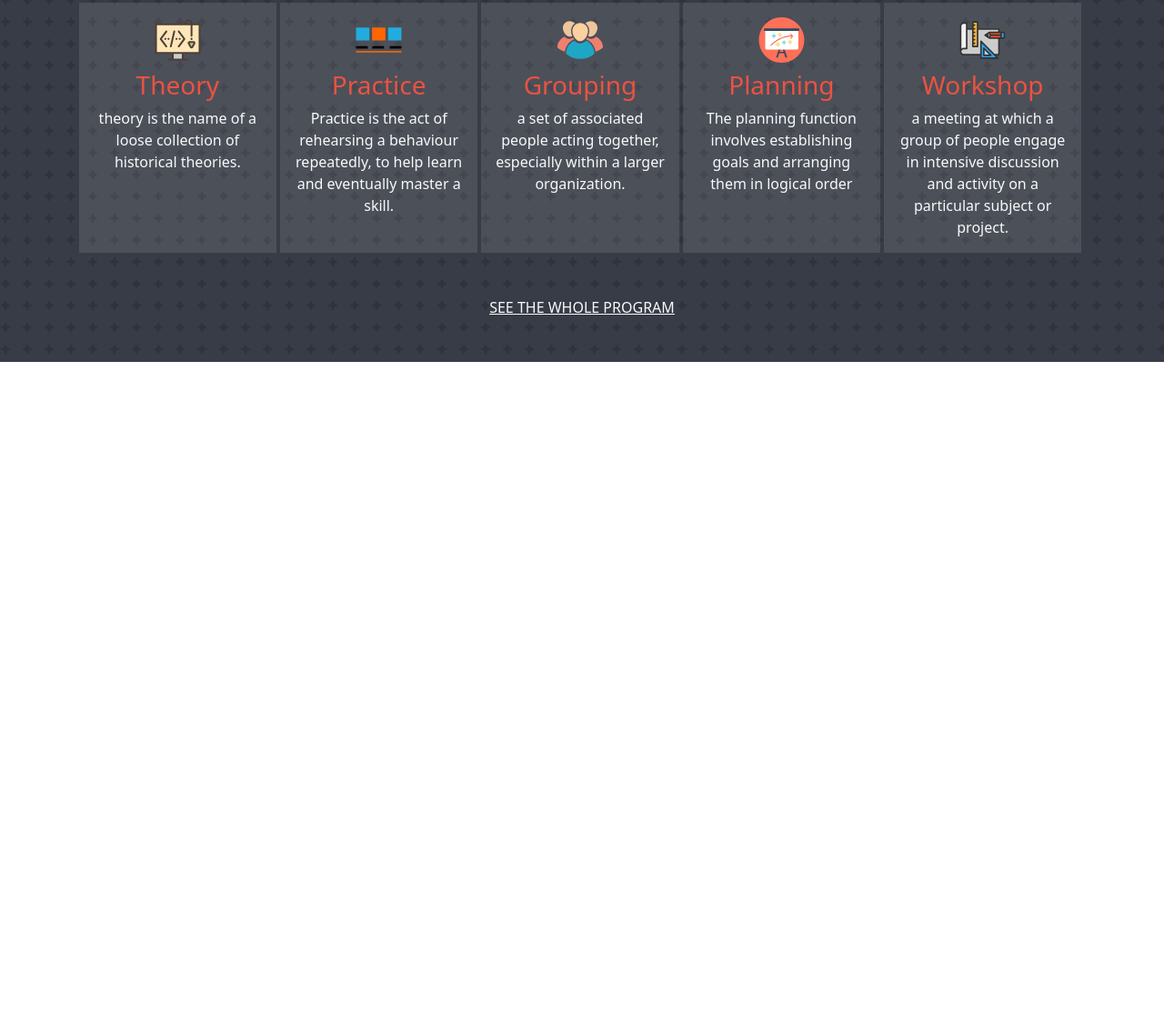
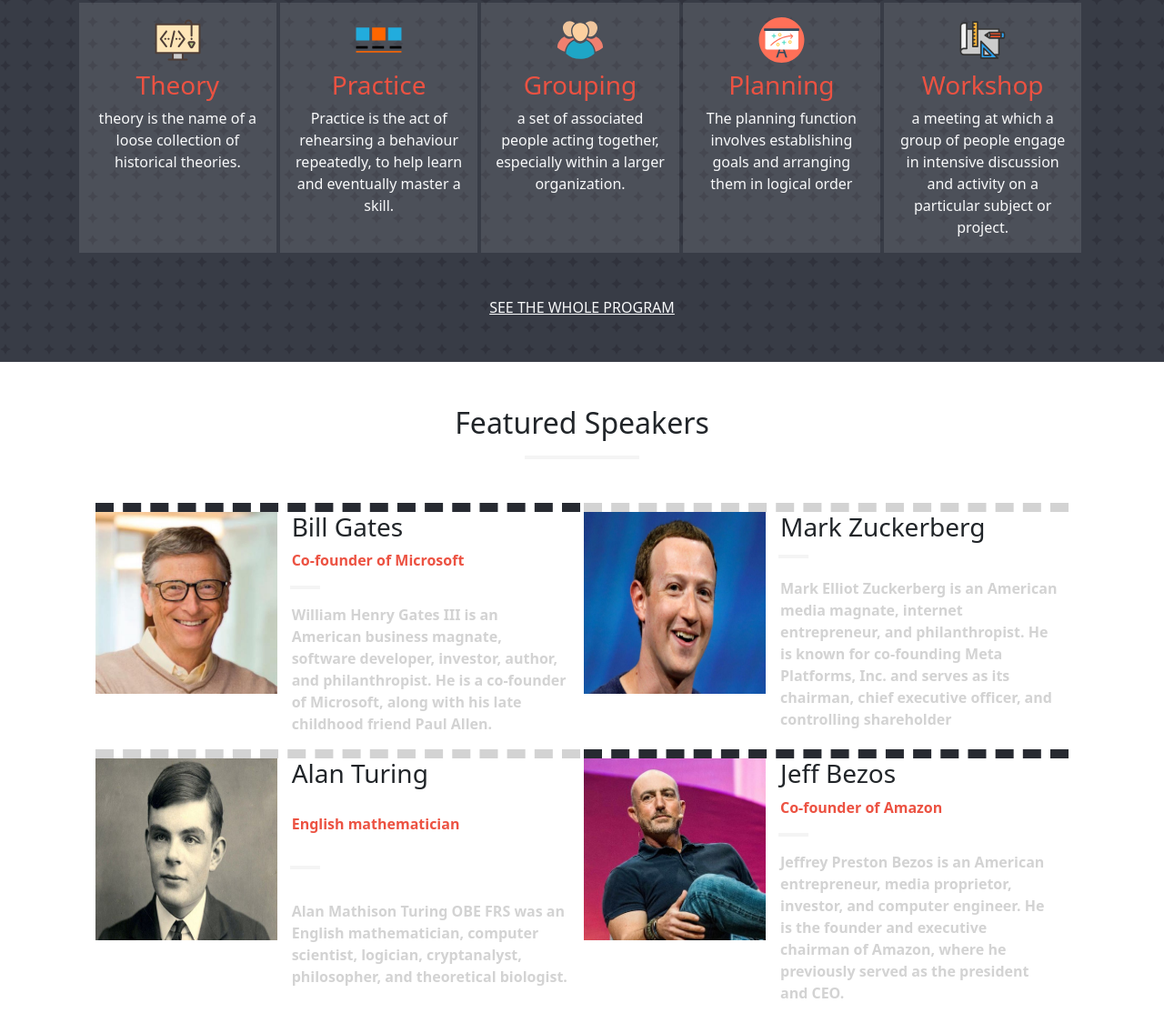
Before and after one commit to abdessalem1998/Capstone-project-module-1, a website: page index.html in a window 1280 px wide. Shown: the part 832-1968 px from the top of the page at 91% size. Before the commit the page ends 1230 px from the top, so only its background shows below. Drawn offline with nearby package versions, Linux system fonts and the light colour scheme.

Commit message:
Create Featured Speakers section for mobile and desktop version

```diff
--- a/index.html
+++ b/index.html
@@ -81,7 +81,7 @@
       </div>
     </header>
     <!--main Program section-->
-    <section class="container-fluid" id="main-program" >
+    <section class="container-fluid" id="main-program">
       <h2 class="text-center text-light">Main Program</h2>
       <hr class="mx-auto mb-5" id="hr-main-program">
       <div class="row d-flex justify-content-center px-4 px-md-0">
@@ -112,10 +112,49 @@
         </div>
         <a href="#" class="text-light text-center pt-5">SEE THE WHOLE PROGRAM</a>
       </div>
-
-
     </section>
-
+    <!--Featured Speakers section-->
+    <section class="container-fluid my-5" id="featured-speakers">
+      <h2 class="text-center">Featured Speakers</h2>
+      <hr class="mx-auto mb-5" id="hr-main-program">
+      <div class="row d-flex justify-content-center px-2 px-md-0">
+        <div class="col-md-5 col-12 d-flex felx-column flex-md-row me-1 speaker1">
+          <img src="images-icons/images/speaker1.jpeg" class="nav-icon me-3 image-speaker" alt="Bill Gates">
+          <div class="row d-flex felx-column mt-0">
+            <h3 class="">Bill Gates</h3>
+            <p class="fw-bolder speaker-p">Co-founder of Microsoft</p>
+            <hr>
+            <p class="fw-bold speaker-p2">William Henry Gates III is an American business magnate, software developer, investor, author, and philanthropist. He is a co-founder of Microsoft, along with his late childhood friend Paul Allen.</p>
+          </div>
+        </div>
+        <div class="col-md-5 col-12 d-flex felx-column flex-md-row speaker2">
+          <img src="images-icons/images/speaker2.jpeg" class="nav-icon me-3 image-speaker" alt="Mark Zuckerberg">
+          <div class="row d-flex felx-column mt-0">
+            <h3 class="">Mark Zuckerberg</h3>
+            <hr>
+            <p class="fw-bold speaker-p2" >Mark Elliot Zuckerberg is an American media magnate, internet entrepreneur, and philanthropist. He is known for co-founding Meta Platforms, Inc. and serves as its chairman, chief executive officer, and controlling shareholder</p>
+          </div>
+        </div>
+        <div class="col-md-5 col-12 d-flex felx-column flex-md-row me-1 speaker2">
+          <img src="images-icons/images/speaker3.jpg" class="nav-icon me-3 image-speaker" alt="Alan Turing">
+          <div class="row d-flex felx-column mt-0">
+            <h3 class="">Alan Turing</h3>
+            <p class="fw-bolder speaker-p" style="color:#ec5242">English mathematician</p>
+            <hr>
+            <p class="fw-bold speaker-p2">Alan Mathison Turing OBE FRS was an English mathematician, computer scientist, logician, cryptanalyst, philosopher, and theoretical biologist.</p>
+          </div>
+        </div>
+        <div class="col-md-5 col-12 d-flex felx-column flex-md-row speaker1">
+          <img src="images-icons/images/speaker4.jpg" class="nav-icon me-3 image-speaker" alt="Jeff Bezos">
+          <div class="row d-flex felx-column mt-0">
+            <h3 class="">Jeff Bezos</h3>
+            <p class="fw-bolder speaker-p">Co-founder of Amazon</p>
+            <hr>
+            <p class="fw-bold speaker-p2">Jeffrey Preston Bezos is an American entrepreneur, media proprietor, investor, and computer engineer. He is the founder and executive chairman of Amazon, where he previously served as the president and CEO.</p>
+          </div>
+        </div>
+      </div>
+    </section>
     <script src="scripts.js"></script>
     <script src="https://cdn.jsdelivr.net/npm/bootstrap@5.0.2/dist/js/bootstrap.bundle.min.js" integrity="sha384-MrcW6ZMFYlzcLA8Nl+NtUVF0sA7MsXsP1UyJoMp4YLEuNSfAP+JcXn/tWtIaxVXM" crossorigin="anonymous"></script>
   </body>
--- a/style.css
+++ b/style.css
@@ -61,3 +61,43 @@
 #main-program h3 {
   color: #ec5242;
 }
+
+.speaker1 {
+  border-style: dashed;
+  border-color: #272a31;
+  border-width: 10px 0 0 0;
+}
+
+.speaker2 {
+  border-style: dashed;
+  border-color: #d3d3d3;
+  border-width: 10px 0 0 0;
+}
+
+.image-speaker {
+  height: 200px;
+  width: 200px;
+  margin-left: -12px;
+}
+
+.speaker-p {
+  color: #ec5242;
+}
+
+.speaker-p2 {
+  color: #d3d3d3;
+}
+
+.speaker-hr {
+  color: #d3d3d3;
+  height: 4px;
+  width: 10%;
+  margin-left: 10px;
+}
+
+#featured-speakers hr {
+  color: #d3d3d3;
+  height: 4px;
+  width: 10%;
+  margin-left: 10px;
+}
```
Also changed, not shown: images-icons/images/speaker1.jpeg (added), images-icons/images/speaker2.jpeg (added), images-icons/images/speaker3.jpg (added), images-icons/images/speaker4.jpg (added), images-icons/images/speaker5.jpg (added), images-icons/images/speaker6.jpeg (added).
